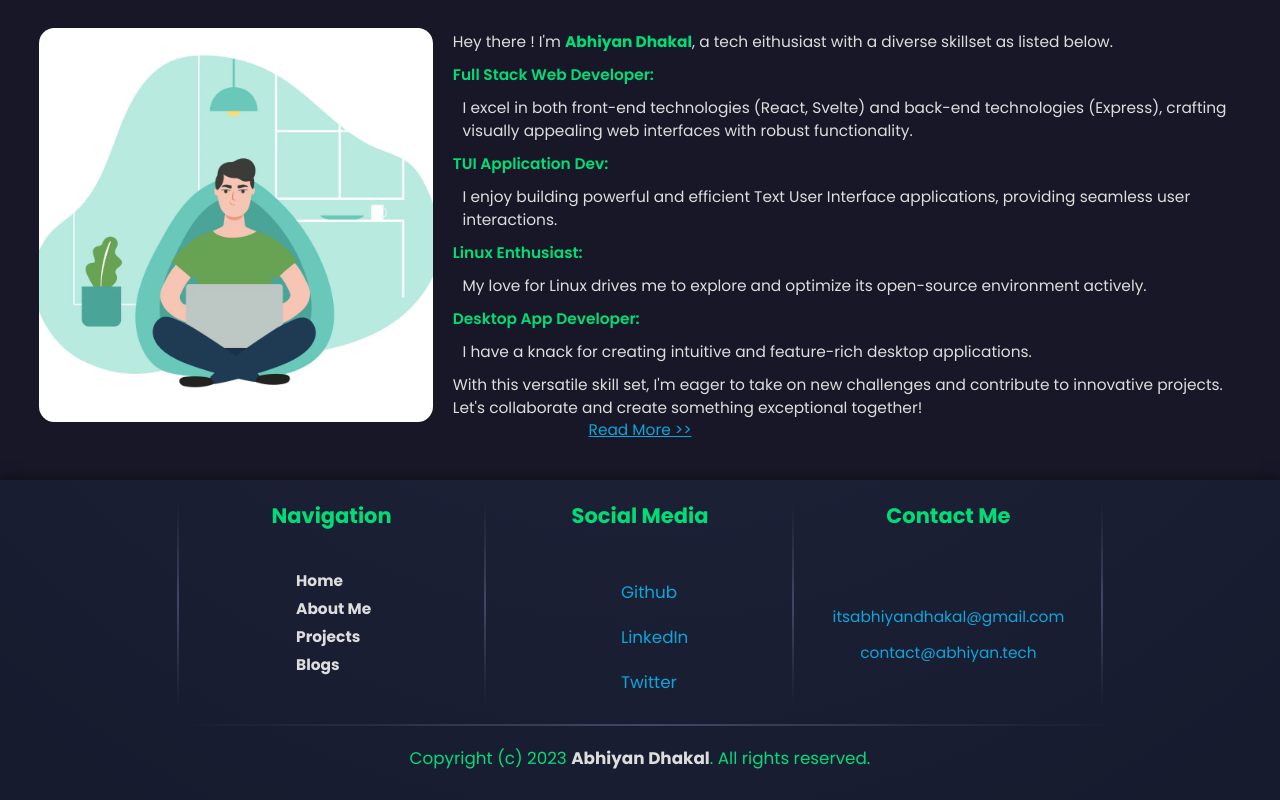
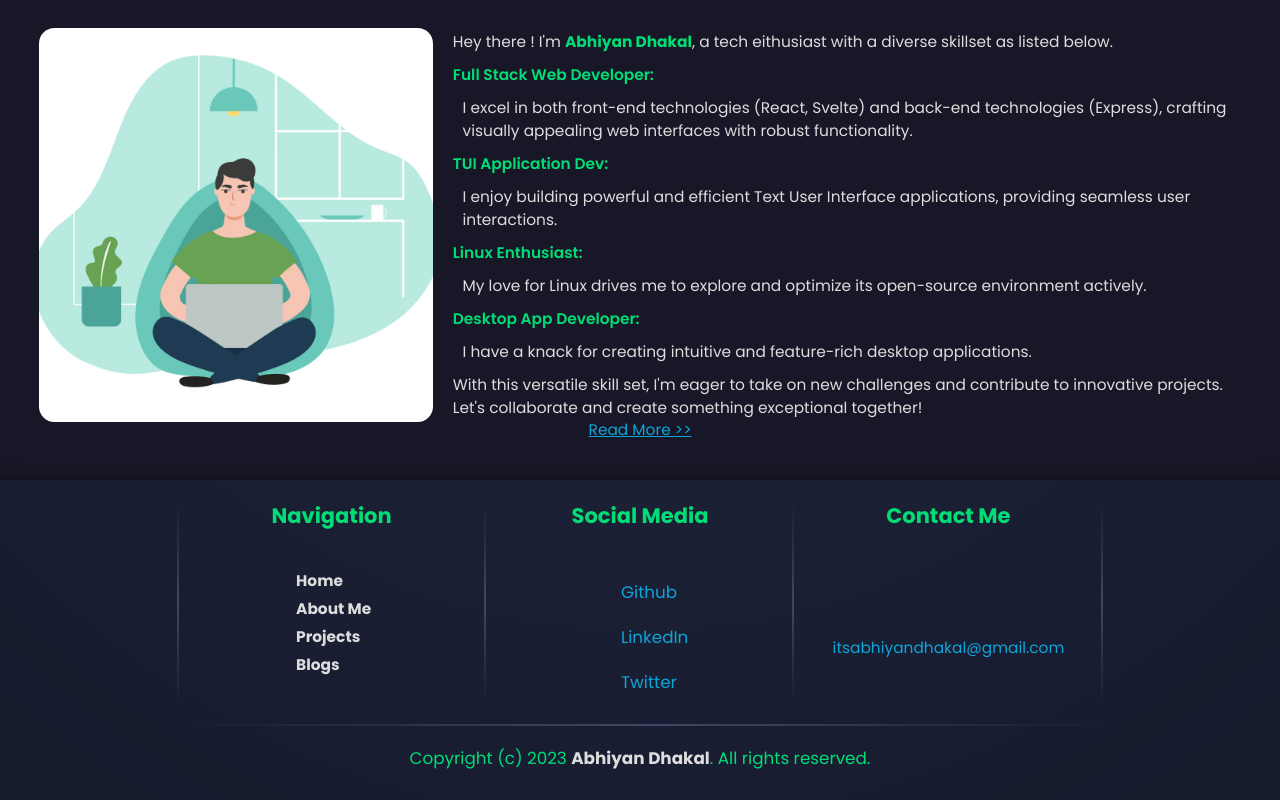
Before and after one commit to abhiyandhakal/portfolio, a SvelteKit app: page / in a window 1280 px wide. Shown: the part 886-1686 px from the top of the page. Built offline with nearby package versions, Linux system fonts and the light colour scheme.

Commit message:
remove old email

```diff
--- a/src/components/footer.svelte
+++ b/src/components/footer.svelte
@@ -49,9 +49,6 @@
 				</li>
 				<li>
 					<a href="mailto:itsabhiyandhakal@gmail.com"> itsabhiyandhakal@gmail.com</a>
-				</li>
-				<li>
-					<a href="mailto:contact@abhiyan.tech">contact@abhiyan.tech</a>
 				</li>
 			</ul>
 		</section>
```
